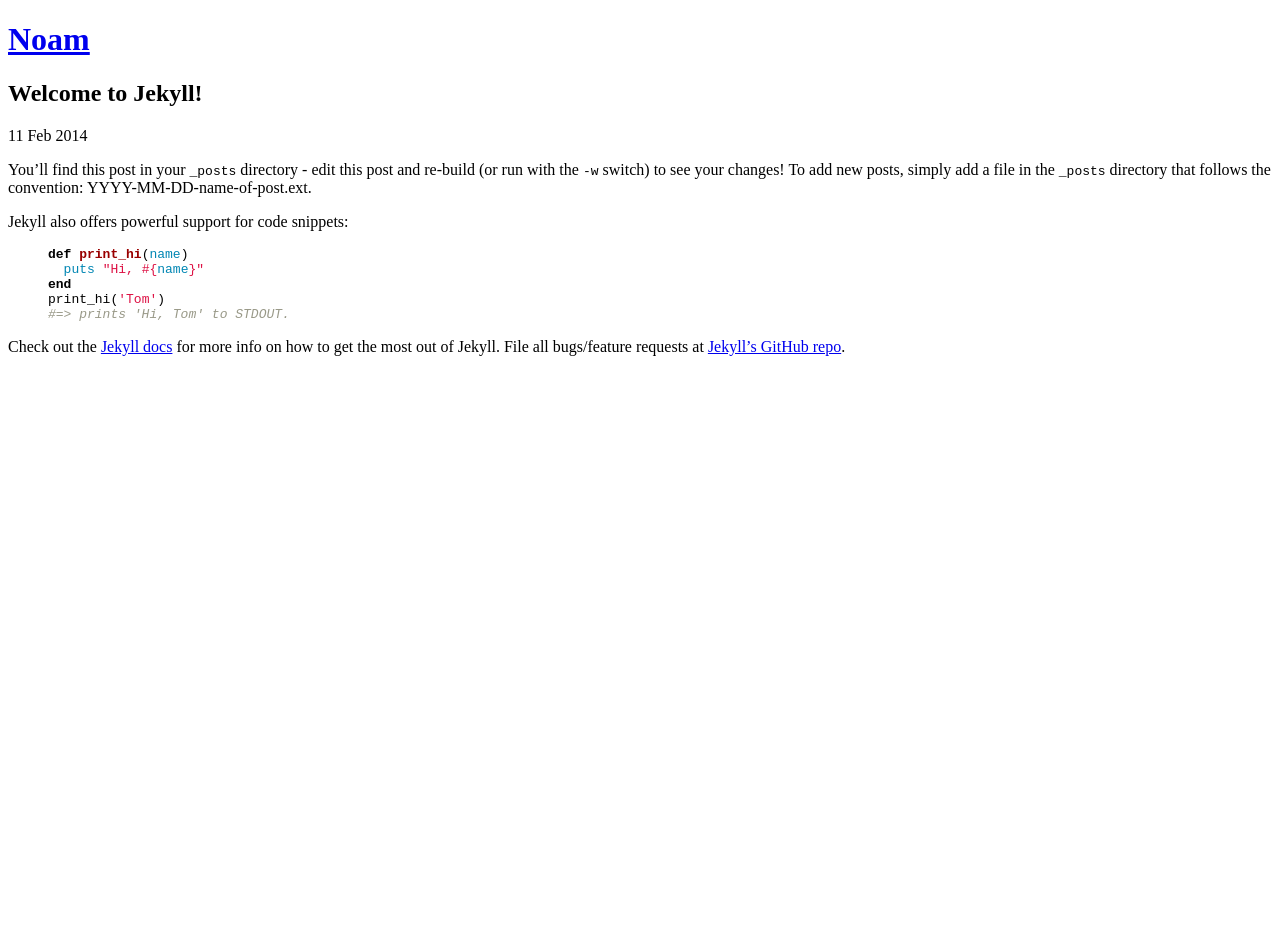
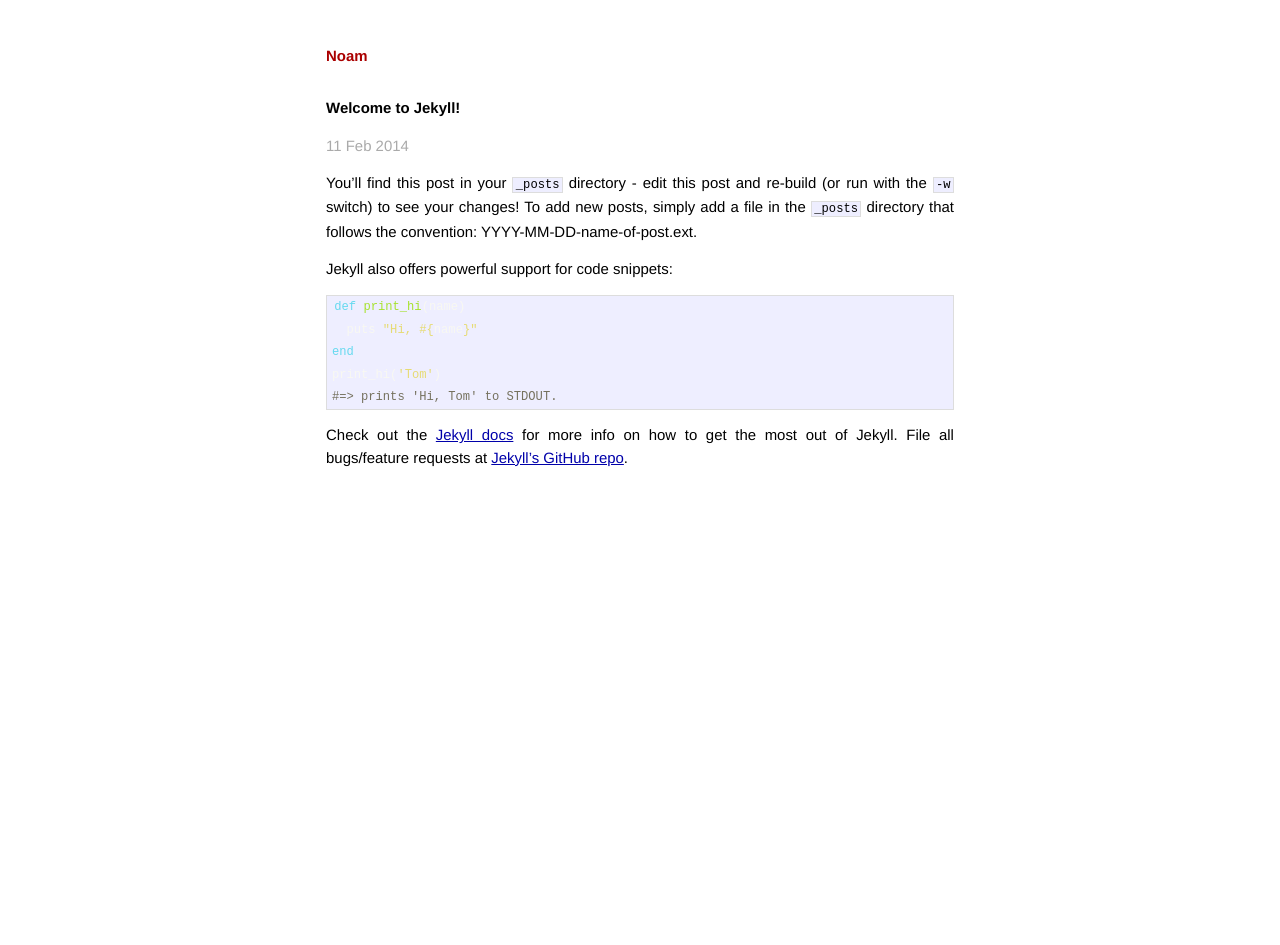
Before and after one commit to cmlarsen/chomsky, a Jekyll site: the page built from _posts/2014-02-11-welcome-to-jekyll.markdown, in a window 1280 px wide. Built offline with Jekyll 4.4.1, drawn with Linux system fonts in a browser that asks for light colours; Markdown is read by kramdown in place of the engine named in the settings; before the commit the page ends 900 px from its top, so only the background shows below that.

Commit message:
Updated Code Highlighting and CSS urls

```diff
--- a/_layouts/default.html
+++ b/_layouts/default.html
@@ -7,10 +7,10 @@
         <meta name="viewport" content="width=device-width">
 
         <!-- syntax highlighting CSS -->
-        <link rel="stylesheet" href="/css/syntax.css">
-
+        <!-- <link rel="stylesheet" href="/css/syntax.css"> -->
+        <link rel="stylesheet" href="{{ site.baseurl}}/css/monokai.css">
         <!-- Custom CSS -->
-        <!-- <link rel="stylesheet" href="/css/main.css"> -->
+        <link rel="stylesheet" href="{{ site.baseurl}}/css/main.css">
 
     </head>
     <body>
--- /dev/null
+++ b/css/monokai.css
@@ -0,0 +1,59 @@
+.hll { background-color: #49483e }
+.c { color: #75715e } /* Comment */
+.err { color: #960050; background-color: #1e0010 } /* Error */
+.k { color: #66d9ef } /* Keyword */
+.l { color: #ae81ff } /* Literal */
+.n { color: #f8f8f2 } /* Name */
+.o { color: #f92672 } /* Operator */
+.p { color: #f8f8f2 } /* Punctuation */
+.cm { color: #75715e } /* Comment.Multiline */
+.cp { color: #75715e } /* Comment.Preproc */
+.c1 { color: #75715e } /* Comment.Single */
+.cs { color: #75715e } /* Comment.Special */
+.ge { font-style: italic } /* Generic.Emph */
+.gs { font-weight: bold } /* Generic.Strong */
+.kc { color: #66d9ef } /* Keyword.Constant */
+.kd { color: #66d9ef } /* Keyword.Declaration */
+.kn { color: #f92672 } /* Keyword.Namespace */
+.kp { color: #66d9ef } /* Keyword.Pseudo */
+.kr { color: #66d9ef } /* Keyword.Reserved */
+.kt { color: #66d9ef } /* Keyword.Type */
+.ld { color: #e6db74 } /* Literal.Date */
+.m { color: #ae81ff } /* Literal.Number */
+.s { color: #e6db74 } /* Literal.String */
+.na { color: #a6e22e } /* Name.Attribute */
+.nb { color: #f8f8f2 } /* Name.Builtin */
+.nc { color: #a6e22e } /* Name.Class */
+.no { color: #66d9ef } /* Name.Constant */
+.nd { color: #a6e22e } /* Name.Decorator */
+.ni { color: #f8f8f2 } /* Name.Entity */
+.ne { color: #a6e22e } /* Name.Exception */
+.nf { color: #a6e22e } /* Name.Function */
+.nl { color: #f8f8f2 } /* Name.Label */
+.nn { color: #f8f8f2 } /* Name.Namespace */
+.nx { color: #a6e22e } /* Name.Other */
+.py { color: #f8f8f2 } /* Name.Property */
+.nt { color: #f92672 } /* Name.Tag */
+.nv { color: #f8f8f2 } /* Name.Variable */
+.ow { color: #f92672 } /* Operator.Word */
+.w { color: #f8f8f2 } /* Text.Whitespace */
+.mf { color: #ae81ff } /* Literal.Number.Float */
+.mh { color: #ae81ff } /* Literal.Number.Hex */
+.mi { color: #ae81ff } /* Literal.Number.Integer */
+.mo { color: #ae81ff } /* Literal.Number.Oct */
+.sb { color: #e6db74 } /* Literal.String.Backtick */
+.sc { color: #e6db74 } /* Literal.String.Char */
+.sd { color: #e6db74 } /* Literal.String.Doc */
+.s2 { color: #e6db74 } /* Literal.String.Double */
+.se { color: #ae81ff } /* Literal.String.Escape */
+.sh { color: #e6db74 } /* Literal.String.Heredoc */
+.si { color: #e6db74 } /* Literal.String.Interpol */
+.sx { color: #e6db74 } /* Literal.String.Other */
+.sr { color: #e6db74 } /* Literal.String.Regex */
+.s1 { color: #e6db74 } /* Literal.String.Single */
+.ss { color: #e6db74 } /* Literal.String.Symbol */
+.bp { color: #f8f8f2 } /* Name.Builtin.Pseudo */
+.vc { color: #f8f8f2 } /* Name.Variable.Class */
+.vg { color: #f8f8f2 } /* Name.Variable.Global */
+.vi { color: #f8f8f2 } /* Name.Variable.Instance */
+.il { color: #ae81ff } /* Literal.Number.Integer.Long */
```
